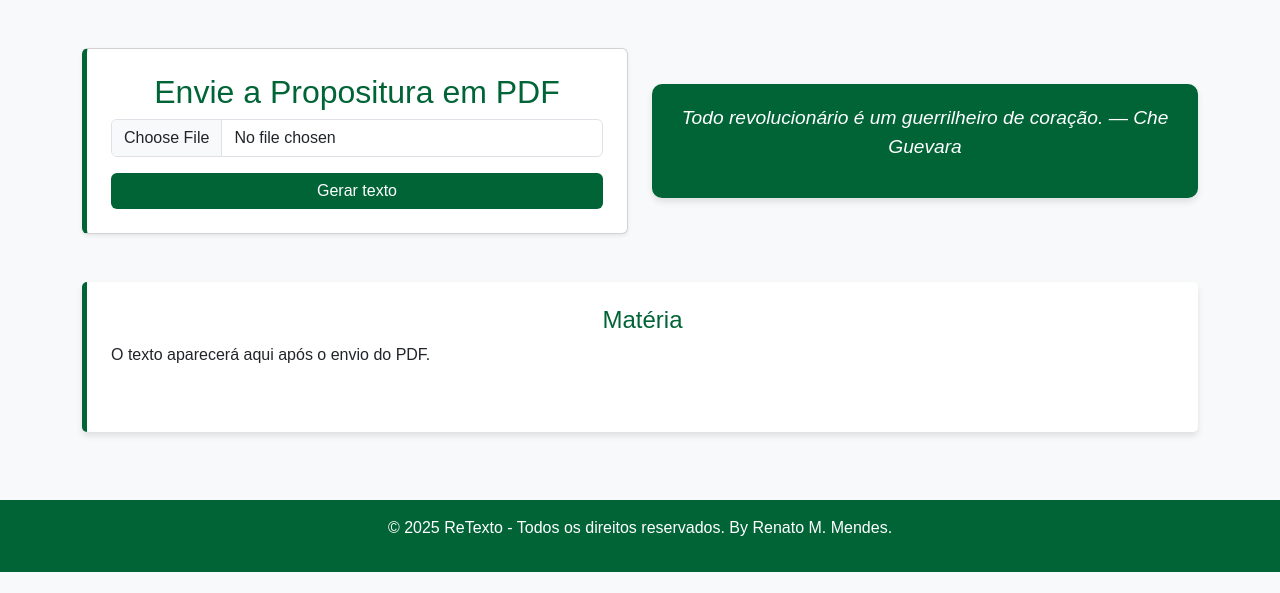
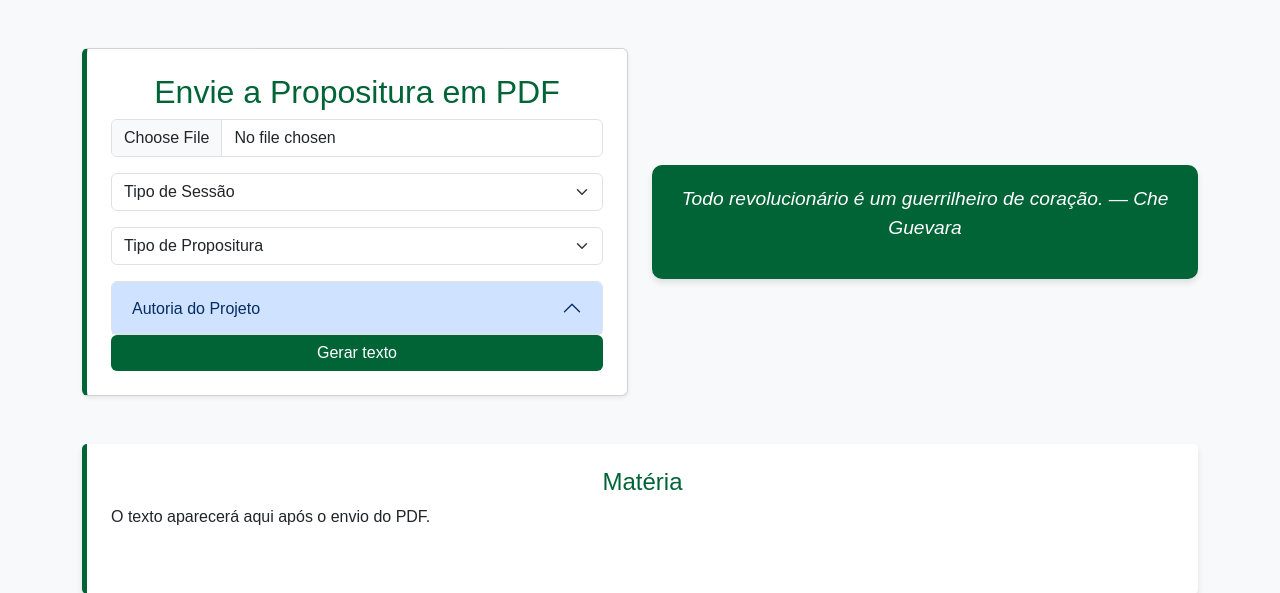
Before and after one commit to rnnth7/retexto, a Flask app: page / in a window 1280 px wide. Shown: the part 56-649 px from the top of the page. Run offline with Flask 3, Linux system fonts and the light colour scheme.

Commit message:
atualização do App

```diff
--- a/app.py
+++ b/app.py
@@ -24,6 +24,9 @@ app = Flask(__name__)
 @app.route('/', methods=["GET", "POST"])
 def index():
     resposta = None
+    tipoSessao = None
+    tipoProjeto = None
+    autores = []
 
     if request.method == "POST":
         if 'pdf' not in request.files:
@@ -32,6 +35,14 @@ def index():
         pdf = request.files['pdf']
         if pdf.filename == "":
             return "Nenhum arquivo enviado", 400
+
+        tipoSessao = request.form.get('tipoSessao')
+        tipoProjeto = request.form.get('tipoProjeto')
+
+        autoria = request.form.getlist('autoria')
+        if autoria == []:
+            return "Autoria não escolhida", 400
+        autores = autoriaFormatada(autoria)
 
         # Criar arquivo temporário
         temp_file = tempfile.NamedTemporaryFile(suffix=".pdf", delete=False)
@@ -50,7 +61,7 @@ def index():
             texto += pytesseract.image_to_string(pagina) + "\n"
 
         # Criar a pergunta para o Gemini
-        pergunta = (f"{prompt} {texto}. Na data de {date.today()}")
+        pergunta = (f"{prompt} a/o {tipoProjeto} foi aprovado(a) na {tipoSessao} de {date.today()}. Os autores foi/foram {autores}. O texto aprovado foi: {texto}.")
 
         # Gerar resposta com Gemini
         model = genai.GenerativeModel('gemini-2.0-flash')
--- a/templates/index.html
+++ b/templates/index.html
@@ -5,9 +5,74 @@
         <div class="col-md-6">
             <div class="card p-4 shadow-sm">
                 <h2 class="text-center text-palmeiras">Envie a Propositura em PDF</h2>
-                    <form action="{{url_for('index')}}" method="post" enctype="multipart/form-data">
+                <form action="{{ url_for('index') }}" method="post" enctype="multipart/form-data">
                     <div class="mb-3">
-                            <input type="file" name='pdf' class="form-control" id="pdfFile" accept="application/pdf" required>
+                        <input type="file" name="pdf" class="form-control" id="pdfFile" accept="application/pdf" required>
+                    </div>
+                    <div class="mb-3">
+                        <select class="form-select" name="tipoSessao" required aria-label="Tipo de Sessão">
+                            <option value="" disabled selected>Tipo de Sessão</option>
+                            <option value="Sessão Ordinária">Sessão Ordinária</option>
+                            <option value="Sessão Solene">Sessão Solene</option>
+                            <option value="Sessão Extraordinária">Sessão Extraordinária</option>
+                        </select>
+                    </div>
+                    <div class="mb-3">
+                        <select class="form-select" name="tipoProjeto" required aria-label="Tipo de Propositura">
+                            <option value="" disabled selected>Tipo de Propositura</option>
+                            <option value="Projeto de Lei Ordinária">Projeto de Lei Ordinária</option>
+                            <option value="Projeto de Lei Complementar">Projeto de Lei Complementar</option>
+                            <option value="Projeto de Emenda à Lei Orgânica">Projeto de Emenda à Lei Orgânica</option>
+                            <option value="Projeto de Resolução">Projeto de Resolução</option>
+                            <option value="Projeto de Decreto Legislativo">Projeto de Decreto Legislativo</option>
+                            <option value="Moção">Moção</option>
+                            <option value="Requerimento">Requerimento</option>
+                            <option value="Indicação">Indicação</option>
+                        </select>
+                    </div>
+                    <div class="accordion" id="accordionExample">
+                        <div class="accordion-item">
+                            <h2 class="accordion-header" id="headingOne">
+                                <button class="accordion-button" type="button" data-bs-toggle="collapse" data-bs-target="#collapseOne" aria-expanded="true" aria-controls="collapseOne">
+                                    Autoria do Projeto
+                                </button>
+                            </h2>
+                            <div id="collapseOne" class="accordion-collapse collapse mb-5" aria-labelledby="headingOne" data-bs-parent="#accordionExample">
+                                <div class="accordion-body">
+                                    {% for autor in [
+                                        ("Prefeitura", "prefeita Mara Bertaiolli (PL)"),
+                                        ("Farofa", "presidente da Câmara, Francimário Vieira Farofa (PL)"),
+                                        ("Clodoaldo de Moraes", "Clodoaldo de Moraes (PL)"),
+                                        ("Edson Santos", "Edson Santos (PSD)"),
+                                        ("Felipe Lintz", "Felipe Lintz (PL)"),
+                                        ("Fernanda Moreno", "Fernanda Moreno (MDB)"),
+                                        ("Iduigues Martins", "Iduigues Martins (PT)"),
+                                        ("Inês Paz", "Inês Paz (PSOL)"),
+                                        ("Johnny da Inclusão", "Johnny da inclusão (Avante)"),
+                                        ("Johnross", "Johnross (PRD)"),
+                                        ("Juliano Botelho", "Juliano Botelho (PSB)"),
+                                        ("Marcos Furlan", "Marcos Furlan (Podemos)"),
+                                        ("Malu Fernandes", "Malu Fernandes (PL)"),
+                                        ("Mauro de Assis Margarido", "Mauro de Assis Margarido (PRD)"),
+                                        ("Mauro Araújo", "Mauro Araújo (MDB)"),
+                                        ("Mauro Yokoyama", "Mauro Yokoyama (PL)"),
+                                        ("Bi Gêmeos", "Bi Gêmeos (PSD)"),
+                                        ("Osvaldo Silva", "Osvaldo Silva (REP)"),
+                                        ("Otto Rezende", "Otto Rezende (PSD)"),
+                                        ("Pedro Komura", "Pedro Komura (União)"),
+                                        ("Priscila Yamagami", "Priscila Yamagami (PP)"),
+                                        ("Rodrigo Romão", "Rodrigo Romão (PCdoB)"),
+                                        ("Vitor Emori", "Vitor Emori (PL)"),
+                                        ("Todos os vereadores", "totalidade dos vereadores")
+                                    ] %}
+                                        <div class="form-check form-check-inline mb-3">
+                                            <input type="checkbox" class="form-check-input mt-3" value="{{ autor[1] }}" name="autoria" id="{{ autor[0]|lower|replace(' ', '_') }}">
+                                            <label for="{{ autor[0]|lower|replace(' ', '_') }}">{{ autor[0] }}</label>
+                                        </div>
+                                    {% endfor %}
+                                </div>
+                            </div>
+                        </div>
                     </div>
                     <button type="submit" class="btn btn-palmeiras w-100">Gerar texto</button>
                 </form>
@@ -16,19 +81,17 @@
         <!-- Frase Motivacional -->
         <div class="col-md-6 d-flex align-items-center">
             <div class="quote-box">
-                    <p class="quote-text">{{frase}}</p>
+                <p class="quote-text">{{ frase }}</p>
             </div>
         </div>
     </div>
-
     <!-- Espaço para Resposta -->
     <div class="mt-5 p-4 response-box">
-            {% if resposta == None %}
+        {% if resposta is none %}
             <h4 class="text-center text-palmeiras">Matéria</h4>
             <p id="responseText" class="text-justify">O texto aparecerá aqui após o envio do PDF.</p>
         {% else %}
-            {{resposta | safe}}
+            {{ resposta | safe }}
         {% endif %}
     </div>
-
 {% endblock %}
--- a/vars.py
+++ b/vars.py
@@ -106,12 +106,12 @@ citacoes = [
 ]
 
 prompt = '''
-Faça uma matéria jornalística, simples e objetiva, sobre a aprovação da Câmara Municipal de Mogi das Cruzes.
+Faça uma matéria jornalística, simples e objetiva, sobre a aprovação de Propositura pela Câmara Municipal de Mogi das Cruzes.
 O texto deve ser formatado em parágrafos e não precisa iniciar com o local e data. No texto deve ter o partido dos
 vereadores após o nome, entre parêteses, na primeira aparição. O texto deve obrigatoriamente ter o número do Requerimento,
 Moção ou Projeto de Lei. Também é importante observar quando a proposta te mais de um autor, para citá-los como autores corretamente.
-Pode variar o estilo e as ordens da estrutura sujeito, verbo e complemento, para deixar o texto mais dinâmico.
+Pode variar o estilo e as ordens da estrutura sujeito, verbo e complemento, para deixar o texto mais dinâmico. É importante sempre variar o estilo do texto de uma geração para outra.
 Também é interessante pegar algum trecho do projeto e colocar como aspas do autor ou dos autores. Mas só colocar como aspass
-parte do texto de forma fidedigna, não inventar nada. O texto deve ser totalmente e fidedignamente baseado nesse documento:
+parte do texto de forma fidedigna, não inventar nada. O texto deve ser totalmente e fidedignamente baseado nas seguintes informações:
 
 '''
```
Also changed, not shown: utils.py (added, +8 -0 lines). Lines whose indentation alone changed are shown as unchanged.
